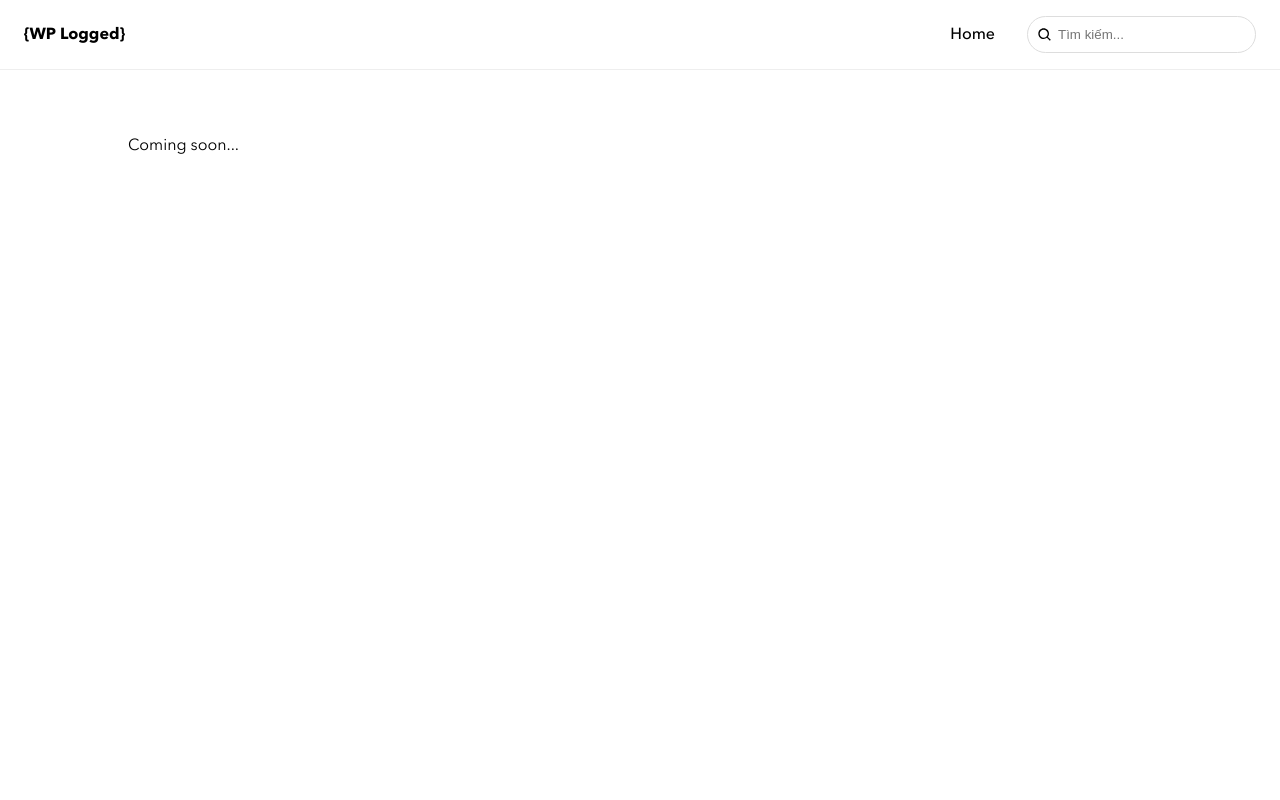
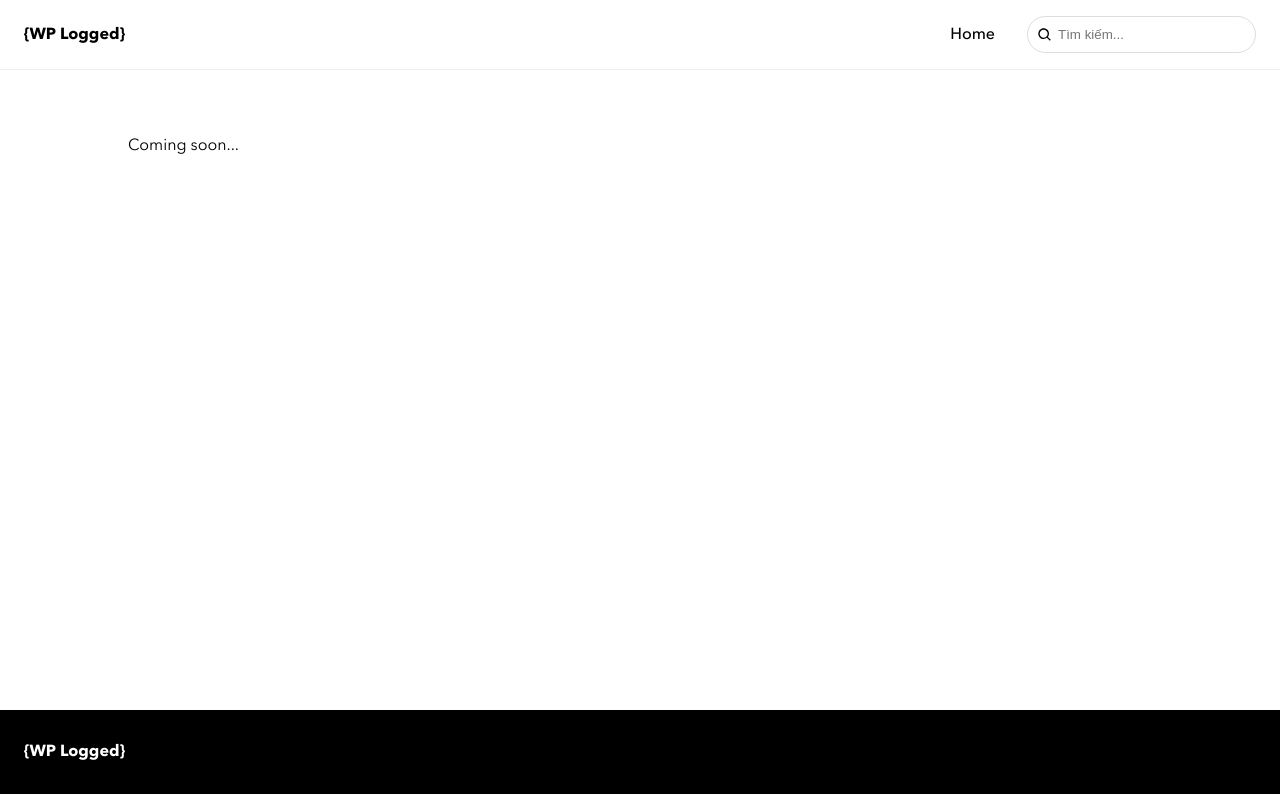
Before and after one commit to miketropi/wplogged, a Next.js app: page /about in a window 1280 px wide. Built offline with nearby package versions, Linux system fonts and the light colour scheme.

Commit message:
Update footer

```diff
--- a/components/Footer.js
+++ b/components/Footer.js
@@ -8,7 +8,7 @@ const FooterInnerContainer = styled.div`
   color: white;
 `;
 
-export default function Footer() {
+export default () => {
   return <div id="SiteFooter" className="site-footer">
     <FooterInnerContainer>
       <Logo />
--- a/pages/about.js
+++ b/pages/about.js
@@ -1,6 +1,6 @@
 import { Fragment } from 'react';
 import Head from 'next/head';
-import DefaultTemplate from '../templates/default';
+import DefaultTemplate from '../templates/Default';
 
 export default function About() {
   return <>
--- a/pages/contact.js
+++ b/pages/contact.js
@@ -1,6 +1,6 @@
 import { Fragment } from 'react';
 import Head from 'next/head';
-import DefaultTemplate from '../templates/default';
+import DefaultTemplate from '../templates/Default';
 
 export default function Contact() {
   return <>
--- a/pages/index.js
+++ b/pages/index.js
@@ -1,5 +1,5 @@
 import React, { Fragment } from 'react';
-import DefaultTemplate from '../templates/default';
+import DefaultTemplate from '../templates/Default';
 import Head from 'next/head';
 import HeroSection from '../components/HeroSection';
 import Posts from '../components/Posts';
--- a/templates/SinglePost.js
+++ b/templates/SinglePost.js
@@ -2,6 +2,7 @@ import React, { Fragment } from 'react';
 import styled from 'styled-components';
 import Header from '../components/Header';
 import ContactImageBox from '../components/ContactImageBox';
+import Footer from '../components/Footer';
 
 const SummaryContainer = styled.div`
   display: flex;
@@ -54,5 +55,6 @@ export default ({ children }) => {
         </SummaryContainer>
       </div>
     </main>
+    <Footer />
   </div>
 }
--- a/templates/default.js
+++ b/templates/default.js
@@ -1,5 +1,6 @@
 import React, { Fragment } from "react";
 import Header from '../components/Header';
+import Footer from '../components/Footer';
 
 export default ({ children }) => {
   return <div id="Page">
@@ -7,5 +8,6 @@ export default ({ children }) => {
     <main id="Main" className="site-main">
       { children }
     </main>
+    <Footer />
   </div>
 }
```
